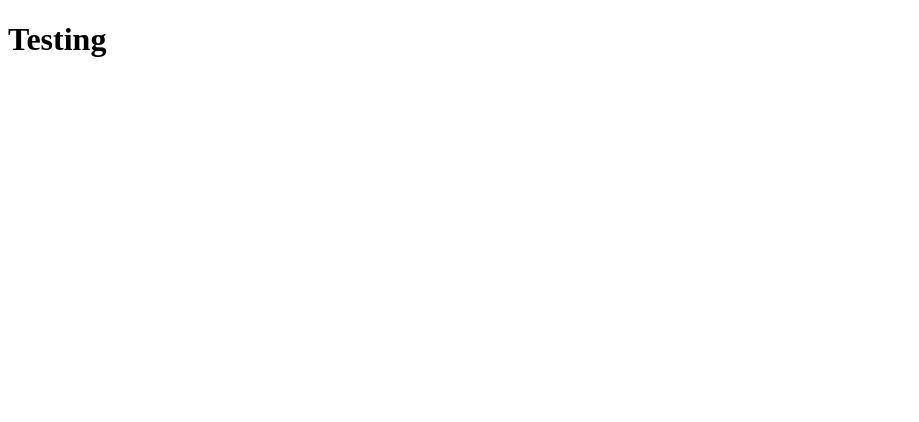
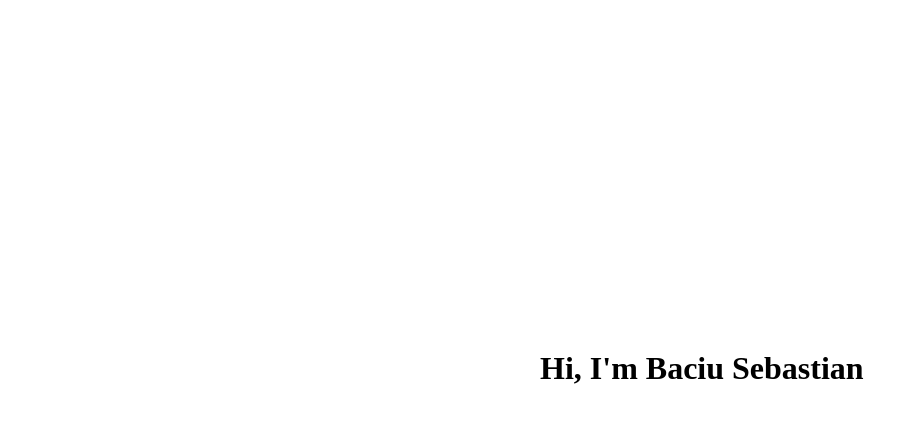
Before and after one commit to sebibaciu/sebibaciu.github.io, a plain HTML site: page index.html in a window 1280 px wide. Shown: the whole page, without its empty margins (0-919 px from the left). Drawn offline with Linux system fonts and the light colour scheme.

Commit message:
Centered a div, no biggie...
Layering on top, more functionalities untill I start liking what I see

```diff
--- a/index.html
+++ b/index.html
@@ -1,10 +1,11 @@
 <!DOCTYPE html>
+<link rel="stylesheet" href="style.css">
 <html>
 <head>
     <title>Testing</title>
 </head>
 <body>
-    <h1>Testing</h1>
+    <h1 class="centered">Hi, I'm Baciu Sebastian</h1>
 </body>
 
 </html>
--- /dev/null
+++ b/style.css
@@ -0,0 +1,7 @@
+.centered {
+    position: fixed;
+    top: 50%;
+    left: 50%;
+    margin-top: -50px;
+    margin-left: -100px;
+  }
```
